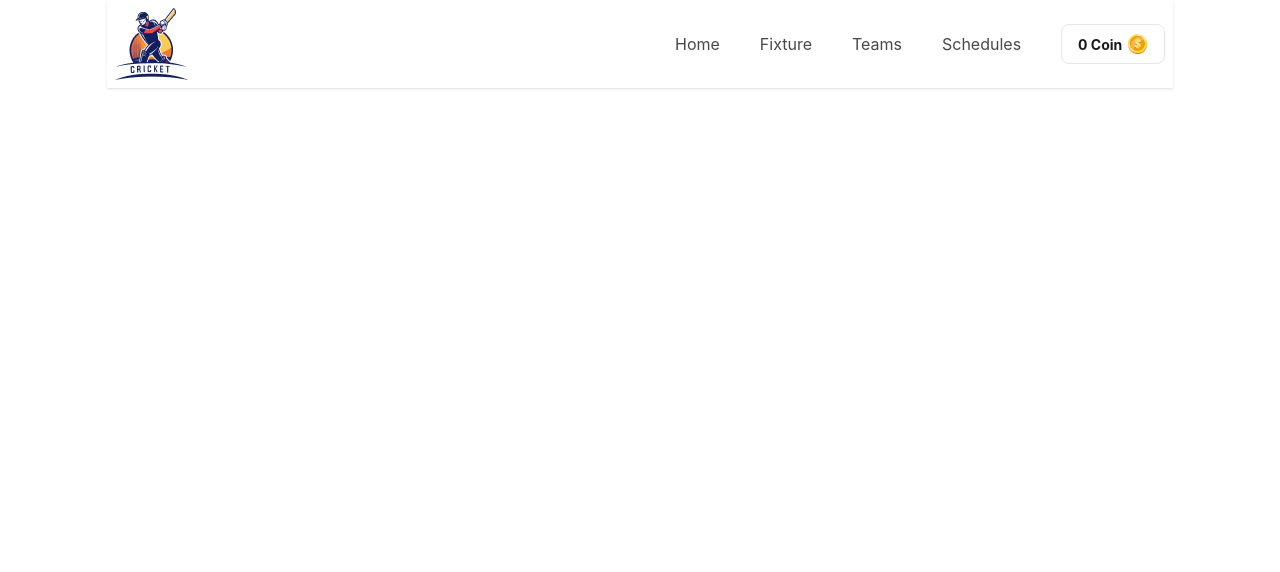
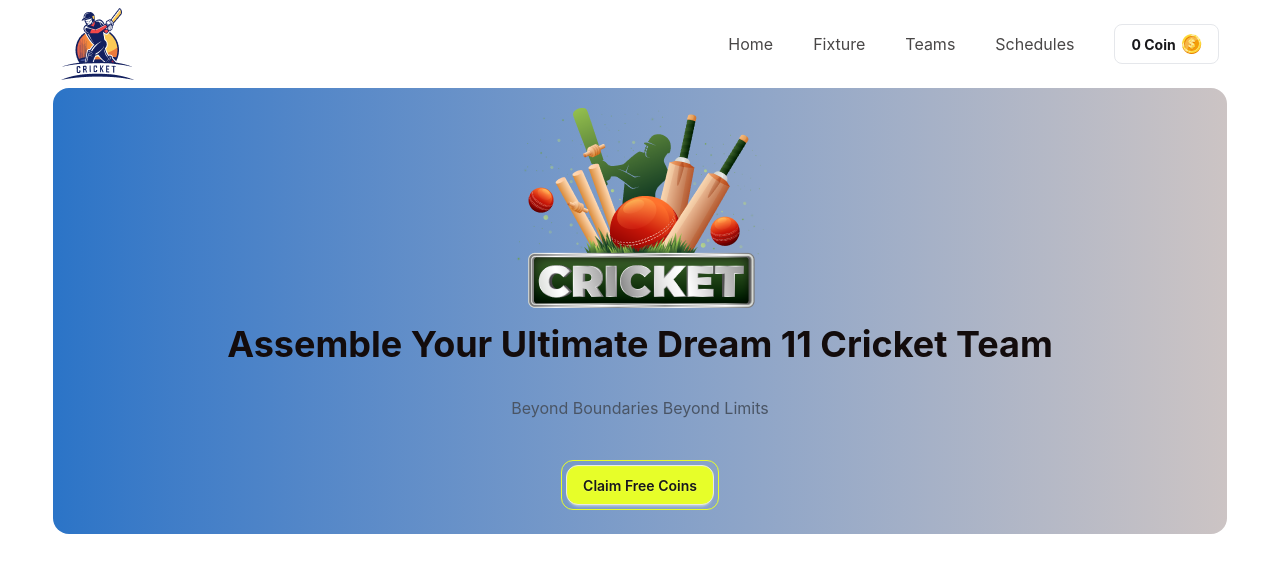
Before and after one commit to SaiedAlMasud/BPL-Dream-11, a React (Vite) app: page / in a window 1280 px wide. Shown: the top 572 px of the page. Built offline with nearby package versions, Linux system fonts and the light colour scheme.

Commit message:
banner section design completed

```diff
--- a/src/App.jsx
+++ b/src/App.jsx
@@ -1,12 +1,16 @@
 import './App.css'
+import Banner from './components/Homepage/Banner/Banner'
 import Navbar from './components/Navbar/Navbar'
 
 function App() {
 
   return (
-    <div className="max-w-10/12 m-auto">
-      <Navbar />
-    </div>
+    <>
+      <div className="max-w-11/12 m-auto">
+        <Navbar />
+        <Banner />
+      </div>
+    </>
 
   )
 
--- /dev/null
+++ b/src/components/Homepage/Banner/Banner.jsx
@@ -0,0 +1,15 @@
+RTCDTMFToneChangeEvent
+import React from 'react'
+const Banner = () => {
+    return (
+        <div className="banner min-h-60vh bg-linear-to-r from-[#2b74c7] to-[#ccc4c4] justify-center items-center text-center flex flex-col gap-4 rounded-2xl">
+            <img className="mt-5" src="/src/assets/banner-main.png" alt="" />
+            <h1 className="text-4xl font-bold text-[#130c0c]">Assemble Your Ultimate Dream 11 Cricket Team</h1>
+            <p className="text-gray-600 mt-4">Beyond Boundaries Beyond Limits</p>
+            <div className="border-1 border-[#E7FE29] p-1 rounded-xl my-6">
+                <button className="btn bg-[#E7FE29] rounded-xl">Claim Free Coins</button>
+            </div>
+        </div>
+    );
+}
+export default Banner;
--- a/src/components/Navbar/Navbar.jsx
+++ b/src/components/Navbar/Navbar.jsx
@@ -1,7 +1,7 @@
 import React from "react";
 const Navbar = () => {
     return (
-        <div className="navbar bg-base-100 shadow-sm">
+        <div className="navbar bg-base-100">
             <div className="flex-1">
                     <img src="/src/assets/logo.png" alt="" />
             </div>
```
